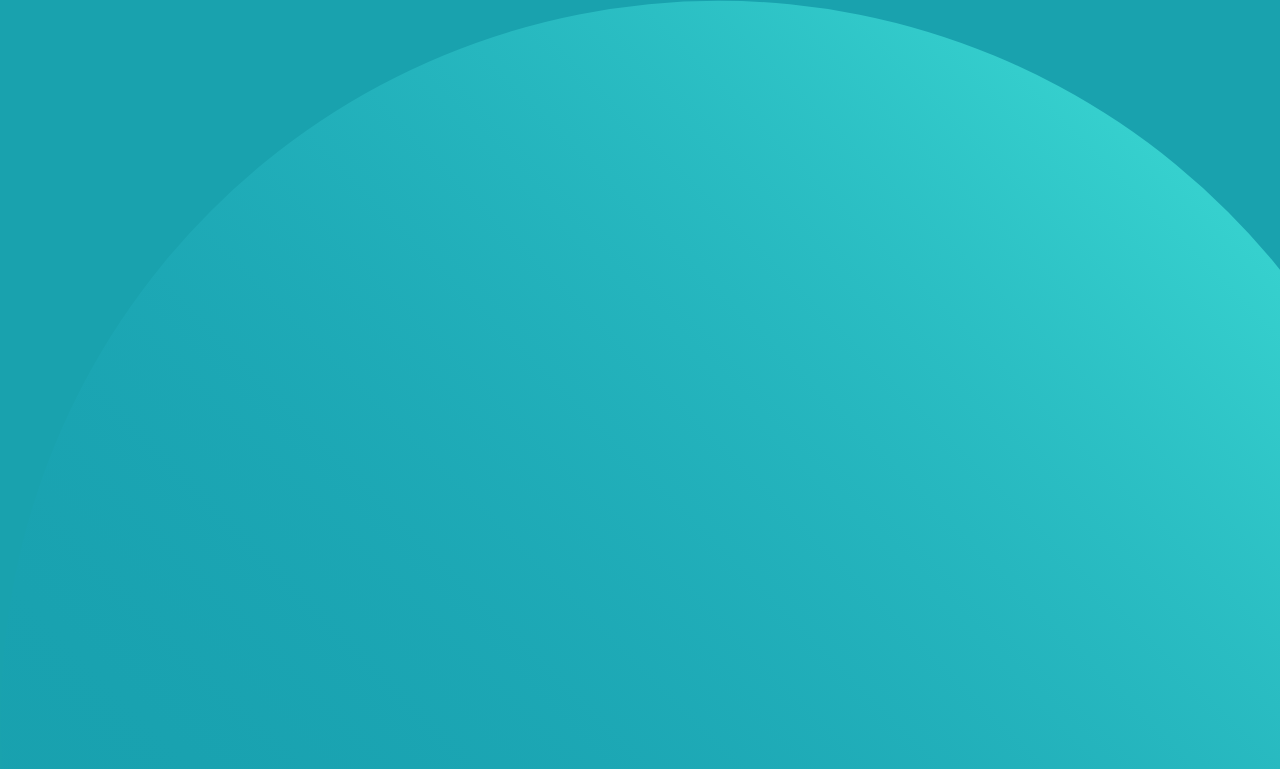
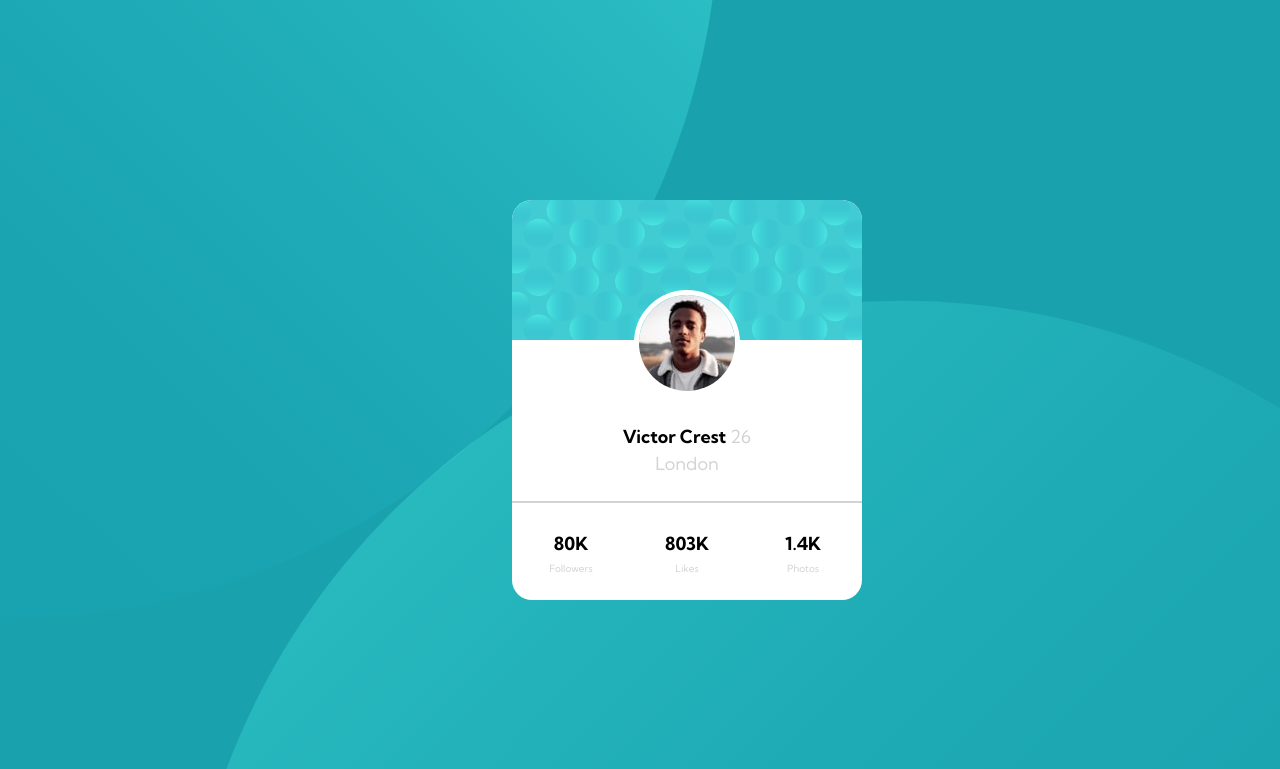
Before and after one commit to Varagos/ProfileCardComponent, a plain HTML site: page profile-card-component-main/index.html in a window 1280 px wide. Shown: the top 769 px of the page. Drawn offline with Linux system fonts and the light colour scheme.

Commit message:
Complete profile card component

```diff
--- a/profile-card-component-main/css/styles.css
+++ b/profile-card-component-main/css/styles.css
@@ -2,14 +2,114 @@ body {
   background-color: #19A2AE;
   margin: 0;
   text-align: center;
+  font-family: 'Kumbh Sans', sans-serif;
+  font-weight: 700;
+  font-size: 18px;
+  line-height: 1.5;
+  position:relative;
+  min-width: 100%;
+  height: 100vh;
+  overflow-y: hidden;
+}
+p {
+  margin:0 auto;
+}
+
+hr {
+  border: none;
+  height: 2px;
+  color: #D3D3D3;
+  background-color: #D3D3D3; /* Modern Browsers */
+}
+table {
+  width:100%;
+
+  vertical-align: middle;
+
+}
+tr {
+  text-align: center;
+  vertical-align: middle;
+
+}
+td {
+  text-align: center;
+  vertical-align: middle;
+  width: 33%;
 }
 
 .top-circle{
   height: auto;
+  position: relative;
+  right: 720px;
+  bottom: 820px;
   width: 1440px;
 }
 
+.inside-box{
+  border-radius: 20px;
+  background-color: white;
+  margin : 0 auto;
+  position:absolute;
+  z-index: 2000;
+  width: 350px;
+  height: 400px;
+  top: 200px;
+  left: 40%;
+  text-align: center;
+}
+
+.rest-box {
+  height: 140px;
+}
+
+.box-image-background {
+  border-radius: 20px 20px 0 0;
+  margin: 0;
+  height: 140px;
+  background-image: url("../images/bg-pattern-card.svg");
+  background-color: #6A6F81;
+}
+
 .bottom-circle{
-  height: auto;
+  height: 1440px;
   width: 1440px;
 }
+.circle_wrapper {
+  height: 700px;
+  width: 1100px;
+  overflow: hidden;
+  position:absolute;
+  bottom:0;
+  right:0;
+  top: 300px;
+}
+.victor-image{
+  border-radius: 50%;
+  position: relative;
+  bottom: 50px;
+  border: 5px white solid;
+}
+
+.Info {
+  position: relative;
+  bottom: 30px;
+}
+.secondary{
+  color: #D3D3D3;
+  font-weight: 400;
+}
+
+.cell {
+  font-size: 10px;
+}
+
+.attribution {
+  position: absolute;
+
+  bottom:0;
+}
+#hr1 {
+  position:relative;
+  bottom: 15px;
+}
--- a/profile-card-component-main/index.html
+++ b/profile-card-component-main/index.html
@@ -6,7 +6,8 @@
   <meta name="viewport" content="width=device-width, initial-scale=1.0"> <!-- displays site properly based on user's device -->
   <link rel="stylesheet" href="css/styles.css">
   <link rel="icon" type="image/png" sizes="32x32" href="./images/favicon-32x32.png">
-
+  <link rel="preconnect" href="https://fonts.gstatic.com">
+  <link href="https://fonts.googleapis.com/css2?family=Kumbh+Sans:wght@400;700&display=swap" rel="stylesheet">
   <title>Frontend Mentor | Profile card component</title>
 
   <!-- Feel free to remove these styles or customise in your own stylesheet 👍 -->
@@ -15,13 +16,42 @@
 
 <body>
   <img class="top-circle" src="images/bg-pattern-top.svg" alt="Cyanide circle">
-  <div>
-    Hello
+  <div class="inside-box">
+    <div class="box-image-background"> </div>
+    <div class="rest-box">
+      <img class="victor-image" src="images/image-victor.jpg" alt="random guy image">
+      <div class="Info">
+        <p>Victor Crest <span class="secondary"> 26</span></p>
+        <p class="secondary">London</p>
+
+      </div>
+      <hr id="hr1">
+      <table>
+        <tr>
+          <th>80K</td>
+          <th>803K</th>
+          <th>1.4K</th>
+        </tr>
+        <tr>
+          <td>
+            <p class="secondary cell">Followers</p>
+          </td>
+          <td>
+            <p class="secondary cell">Likes</p>
+          </td>
+          <td>
+            <p class="secondary cell">Photos</p>
+          </td>
+        </tr>
+      </table>
+    </div>
   </div>
-  <img class="bottom-circle"src="images/bg-pattern-bottom.svg" alt="Cyanide circle">
+  <div class ="circle_wrapper">
+  <img class="bottom-circle" src="images/bg-pattern-bottom.svg" alt="cyanide circle">
+  </div>
   <div class="attribution">
     Challenge by <a href="https://www.frontendmentor.io?ref=challenge" target="_blank">Frontend Mentor</a>.
-    Coded by <a href="#">Your Name Here</a>.
+    Coded by <a href="https://www.linkedin.com/in/markos-girgis-44541b1b9/">Markos Girgis</a>.
   </div>
 </body>
 
```
